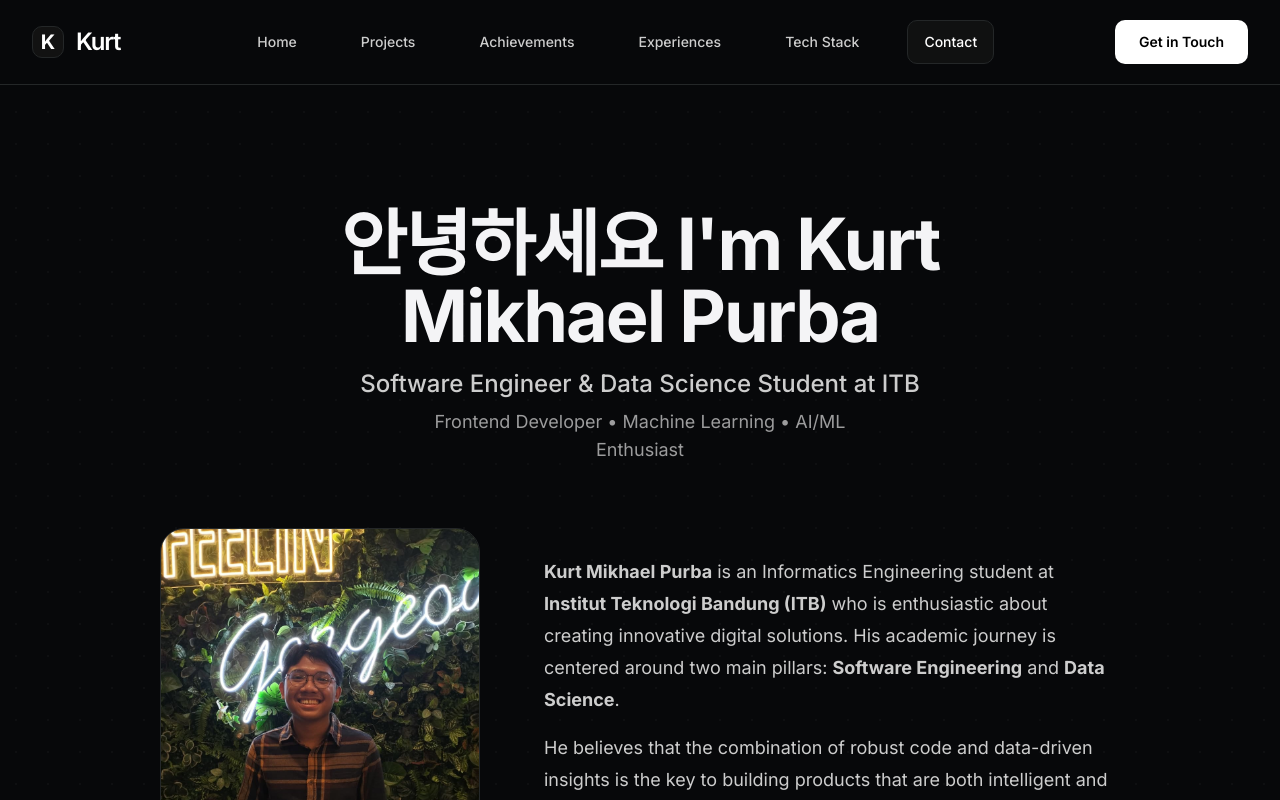
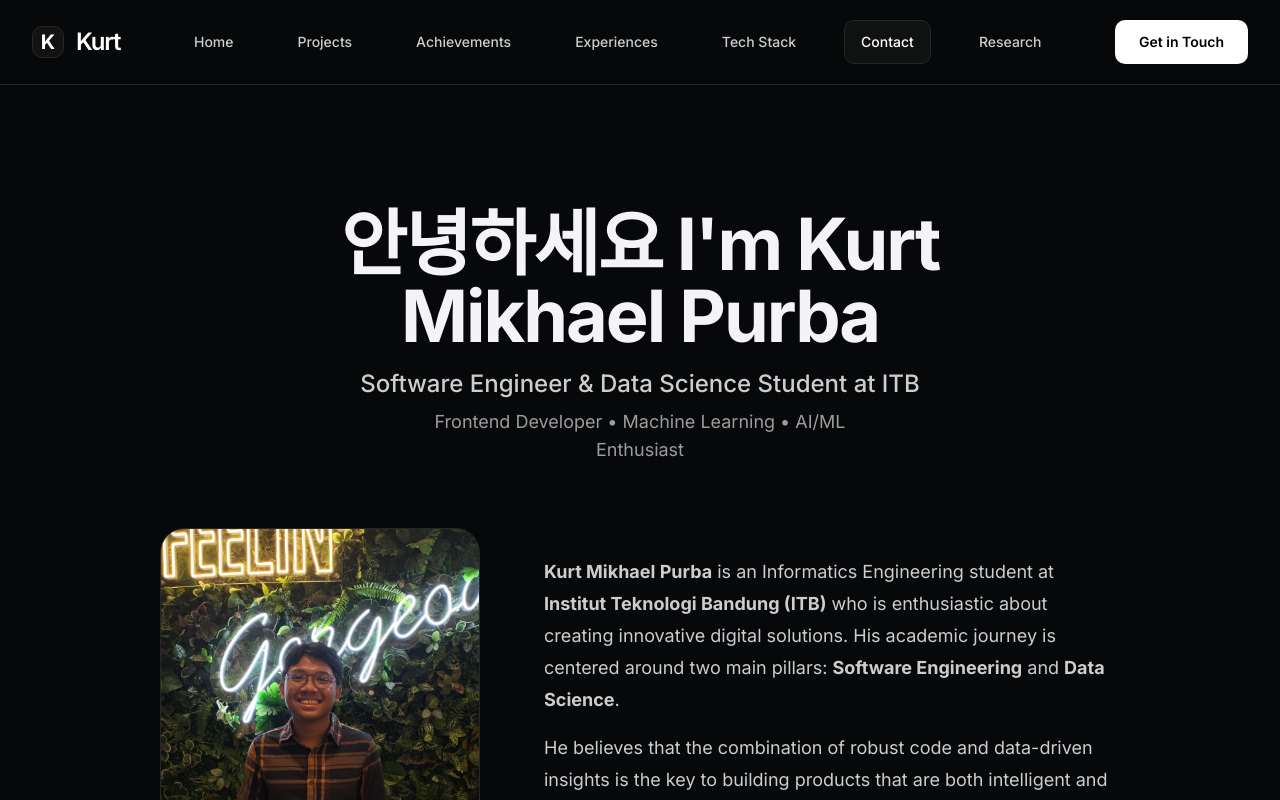
Before and after one commit to Kurt-Mikhael/porto-kurt, a Next.js app: page / in a window 1280 px wide. Shown: the top 800 px of the page. Built offline with nearby package versions, Linux system fonts and the light colour scheme.

Commit message:
Feat: research navbar section

```diff
--- a/src/components/navbar-mobile.tsx
+++ b/src/components/navbar-mobile.tsx
@@ -35,6 +35,7 @@ export default function NavbarMobile({ activeSection = 'home' }: NavbarMobilePro
     { id: 'experiences', label: 'Experiences' },
     { id: 'tech-stack', label: 'Tech Stack' },
     { id: 'contact', label: 'Contact' },
+    {id: 'research', label: 'Research'},
   ];
 
   return (
--- a/src/components/navbar.tsx
+++ b/src/components/navbar.tsx
@@ -47,6 +47,7 @@ const NavbarContent = memo(function NavbarContent({ activeSection = 'home' }: Na
     { id: 'experiences', label: 'Experiences' },
     { id: 'tech-stack', label: 'Tech Stack' },
     { id: 'contact', label: 'Contact' },
+    {id: 'research', label: 'Research'},
   ];
 
   return (
```
